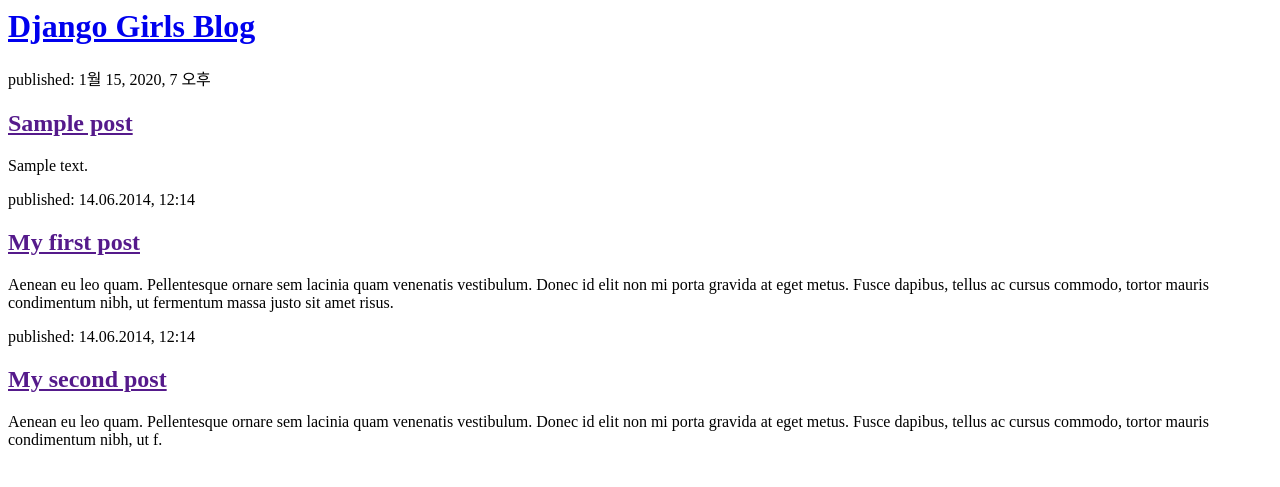
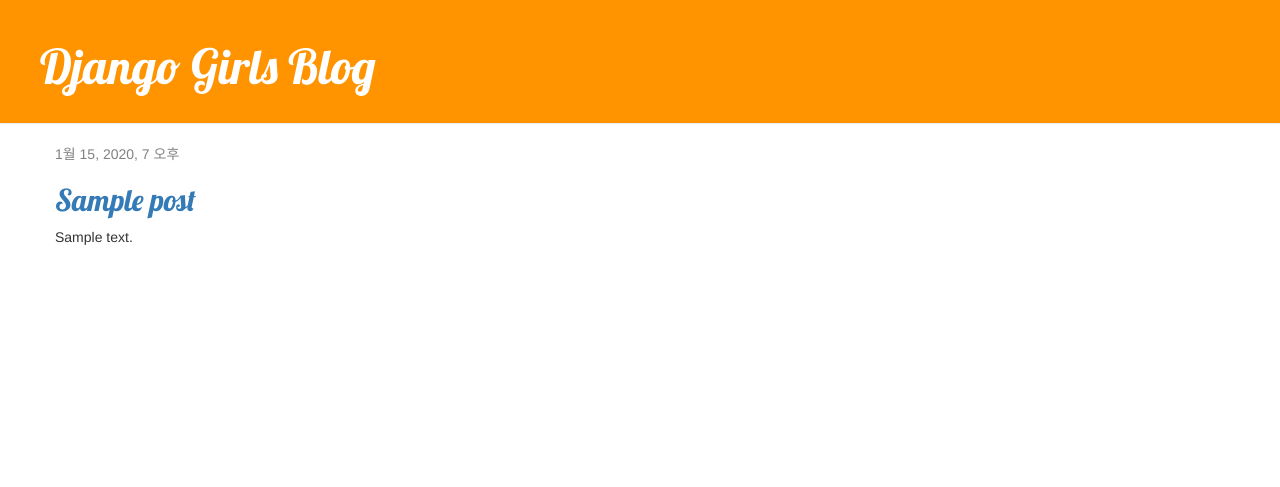
Before and after one commit to Sam-Oh1227/django-blog, a Django app: page / in a window 1280 px wide. Shown: the top 487 px of the page. Run offline with Django 3.2, Linux system fonts and the light colour scheme; tables that the repository leaves empty hold one stand-in row (values such as "Sample post"); some libraries are stand-ins or nearby versions.

Commit message:
1. 포스트 디테일

```diff
--- /dev/null
+++ b/blog/static/css/blog.css
@@ -0,0 +1,46 @@
+.page-header {
+    background-color: #ff9400;
+    margin-top: 0;
+    padding: 20px 20px 20px 40px;
+}
+
+.page-header h1, .page-header h1 a, .page-header h1 a:visited, .page-header h1 a:active {
+    color: #ffffff;
+    font-size: 36pt;
+    text-decoration: none;
+}
+
+.content {
+    margin-left: 40px;
+}
+
+h1, h2, h3, h4 {
+    font-family: 'Lobster', cursive;
+}
+
+.date {
+    color: #828282;
+}
+
+.save {
+    float: right;
+}
+
+.post-form textarea, .post-form input {
+    width: 100%;
+}
+
+.top-menu, .top-menu:hover, .top-menu:visited {
+    color: #ffffff;
+    float: right;
+    font-size: 26pt;
+    margin-right: 20px;
+}
+
+.post {
+    margin-bottom: 70px;
+}
+
+.post h1 a, .post h1 a:visited {
+    color: #000000;
+}
--- /dev/null
+++ b/blog/templates/blog/base.html
@@ -0,0 +1,23 @@
+{% load static %}
+<html>
+    <head>
+        <title>Django Girls blog</title>
+        <link rel="stylesheet" href="//maxcdn.bootstrapcdn.com/bootstrap/3.2.0/css/bootstrap.min.css">
+        <link rel="stylesheet" href="//maxcdn.bootstrapcdn.com/bootstrap/3.2.0/css/bootstrap-theme.min.css">
+        <link href='//fonts.googleapis.com/css?family=Lobster&subset=latin,latin-ext' rel='stylesheet' type='text/css'>
+        <link rel="stylesheet" href="{% static 'css/blog.css' %}">
+    </head>
+    <body>
+        <div class="page-header">
+            <h1><a href="/">Django Girls Blog</a></h1>
+        </div>
+        <div class="content container">
+            <div class="row">
+                <div class="col-md-8">
+                {% block content %}
+                {% endblock %}
+                </div>
+            </div>
+        </div>
+    </body>
+</html>
--- a/blog/templates/blog/post_list.html
+++ b/blog/templates/blog/post_list.html
@@ -1,36 +1,13 @@
-<html>
-    <header>
-        <h1><a href="/">Django Girls Blog</a></h1>
-    </header>
-    {% comment %} 파이썬 코드를 작성할 때는 {% 내용 %} 안에 담아야한다
-     {% endcomment %}
+{% extends 'blog/base.html' %}
+
+{% block content %}
     {% for post in posts %}
-        <article>
-            <time>published: {{ post.published_date }}</time>
-            <h2><a href="">{{ post.title }}</a></h2>
+        <article class="post">
+            <time class="date">
+                {{ post.published_date }}
+            </time>
+            <h2><a href="{% url 'post_detail' pk=post.pk %}">{{ post.title }}</a></h2>
             <p>{{ post.text|linebreaksbr }}</p>
         </article>
     {% endfor %}
-
-    <div>
-      <p>published: 14.06.2014, 12:14</p>
-      <h2><a href="">My first post</a></h2>
-      <p>
-        Aenean eu leo quam. Pellentesque ornare sem lacinia quam venenatis
-        vestibulum. Donec id elit non mi porta gravida at eget metus. Fusce
-        dapibus, tellus ac cursus commodo, tortor mauris condimentum nibh, ut
-        fermentum massa justo sit amet risus.
-      </p>
-    </div>
-
-    <div>
-      <p>published: 14.06.2014, 12:14</p>
-      <h2><a href="">My second post</a></h2>
-      <p>
-        Aenean eu leo quam. Pellentesque ornare sem lacinia quam venenatis
-        vestibulum. Donec id elit non mi porta gravida at eget metus. Fusce
-        dapibus, tellus ac cursus commodo, tortor mauris condimentum nibh, ut f.
-      </p>
-    </div>
-  </body>
-</html>
+{% endblock %}
--- a/blog/urls.py
+++ b/blog/urls.py
@@ -3,4 +3,5 @@
 
 urlpatterns = [
     path('', views.post_list, name='post_list'),
+    path('post/<int:pk>/', views.post_detail, name='post_detail'),
 ]
--- a/blog/views.py
+++ b/blog/views.py
@@ -1,7 +1,11 @@
-from django.shortcuts import render
+from django.shortcuts import render, get_object_or_404
 from django.utils import timezone
 from .models import Post
 
 def post_list(request):
     posts = Post.objects.filter(published_date__lte=timezone.now()).order_by('published_date')
     return render(request, 'blog/post_list.html', {'posts': posts})
+
+def post_detail(request, pk):
+    post = get_object_or_404(Post, pk=pk)
+    return render(request, 'blog/post_detail.html', {'post': post})
```
Also changed, not shown: blog/templates/blog/post_detail.html (added, +13 -0 lines).
